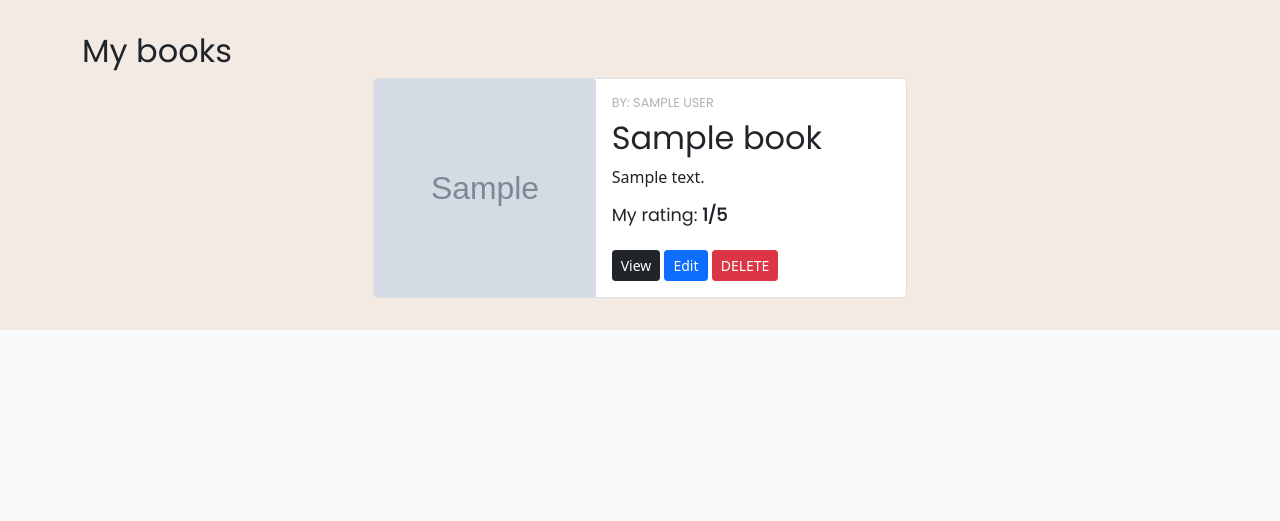
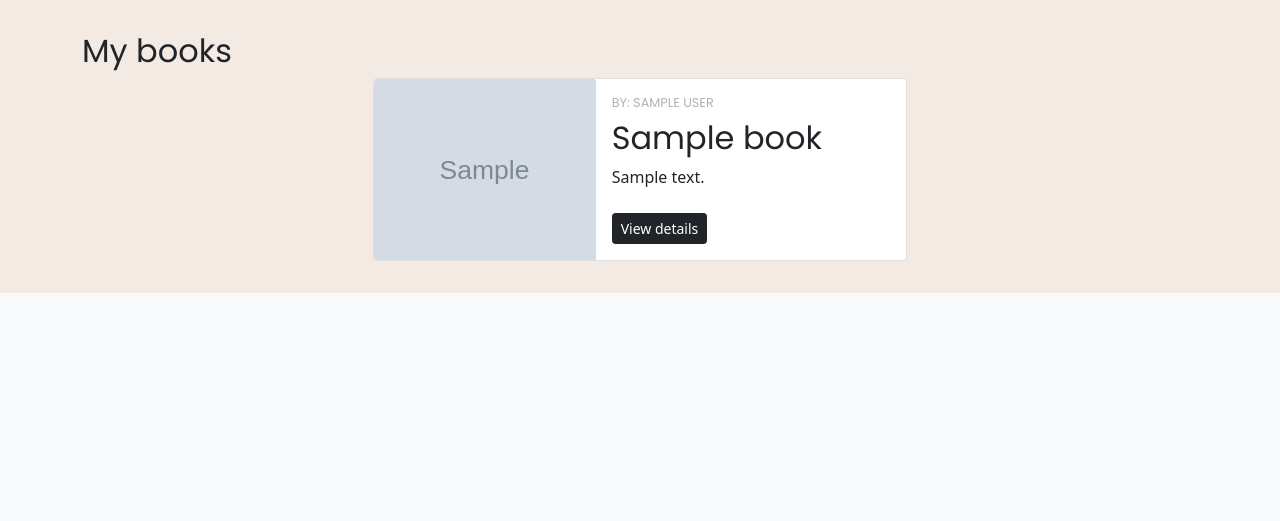
Before and after one commit to omurilolima/book-club, a Django app: page /books/ in a window 1280 px wide. Shown: the part 61-582 px from the top of the page. Run offline with Django 3.2, Linux system fonts and the light colour scheme; tables that the repository leaves empty hold one stand-in row (values such as "Sample post"); grey boxes marked "Sample" are stand-in pictures; some libraries are stand-ins or nearby versions.

Commit message:
Adjust card buttons aligment

```diff
--- a/templates/books.html
+++ b/templates/books.html
@@ -14,58 +14,21 @@
                 <div class="card">
                     <div class="row g-0">
                         <div class="col-6 col-md-5">
-                                <img src="{{ book.image_url }}" class="card-img img-fluid rounded-start" alt="{{ book.title }}">
+                            <img src="{{ book.image_url }}" class="card-img img-fluid rounded-start"
+                                alt="{{ book.title }}">
                         </div>
                         <div class="col-6 col-md-7">
                             <div class="card-body d-flex flex-column">
                                 <div class="h-100">
                                     <h3 class="card-title">By: {{ book.author }}</h3>
                                     <h2 class="card-title">{{ book.title }}</h2>
-                                        <p class="card-text">{{ book.about }}</p>
-                                        <h4 class="card-text mb-4">My rating: <strong>{{ book.rating }}/5</strong></h4>
+                                    <p class="card-text mb-4">{{ book.about }}</p>
                                 </div>
                                 <div>
-
                                     <a href="{% url 'book_detail' book.slug %}" class="post-link">
-                                            <button type="button" class="btn btn-dark btn-sm">View</button>
-                                        </a>
-
-                                        <a href="{% url 'edit_book' book.slug %}" class="post-link">
-                                            <button type="submit" class="btn btn-primary btn-sm">Edit</button>
-                                        </a>
-
-                                        <!-- Button trigger modal -->
-                                        <button type="button" class="btn btn-danger btn-sm" data-bs-toggle="modal"
-                                        data-bs-target="#deleteModal">
-                                        DELETE
-                                        </button>
-                                        <!-- Modal -->
-                                        <div class="modal fade" id="deleteModal" tabindex="-1" aria-labelledby="exampleModalLabel"
-                                        aria-hidden="true">
-                                        <div class="modal-dialog modal-dialog-centered">
-                                            <div class="modal-content">
-                                                <div class="modal-header">
-                                                    <h1 class="modal-title fs-5" id="exampleModalLabel">Are you sure to
-                                                        delete this book?</h1>
-                                                    <button type="button" class="btn-close" data-bs-dismiss="modal"
-                                                        aria-label="Close"></button>
-                                                </div>
-                                                <div class="modal-body">
-                                                    {{ book.title }} by {{ book.author }}
-                                                </div>
-                                                <div class="modal-footer">
-                                                    <button type="button" class="btn btn-secondary"
-                                                        data-bs-dismiss="modal">Cancel</button>
-                                                    <a href="{% url 'book_delete' book.slug %}" class="post-link">
-                                                        <button type="button" class="btn btn-danger">DELETE</button>
+                                        <button type="button" class="btn btn-dark btn-sm">View details</button>
                                     </a>
                                 </div>
-                                            </div>
-                                        </div>
-                                        </div>
-
-                                    </div>
-
                         </div>
                         </div>
                     </div>
```
Also changed, not shown: templates/book_detail.html (+39 -27 lines). Lines whose indentation alone changed are shown as unchanged.
